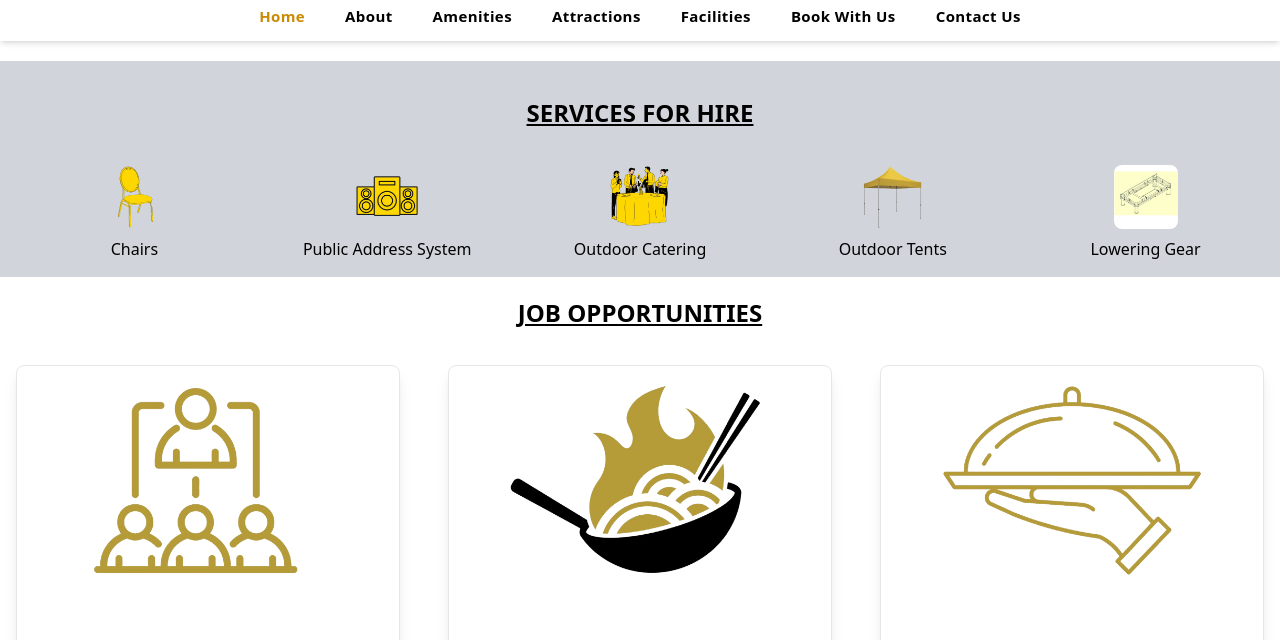
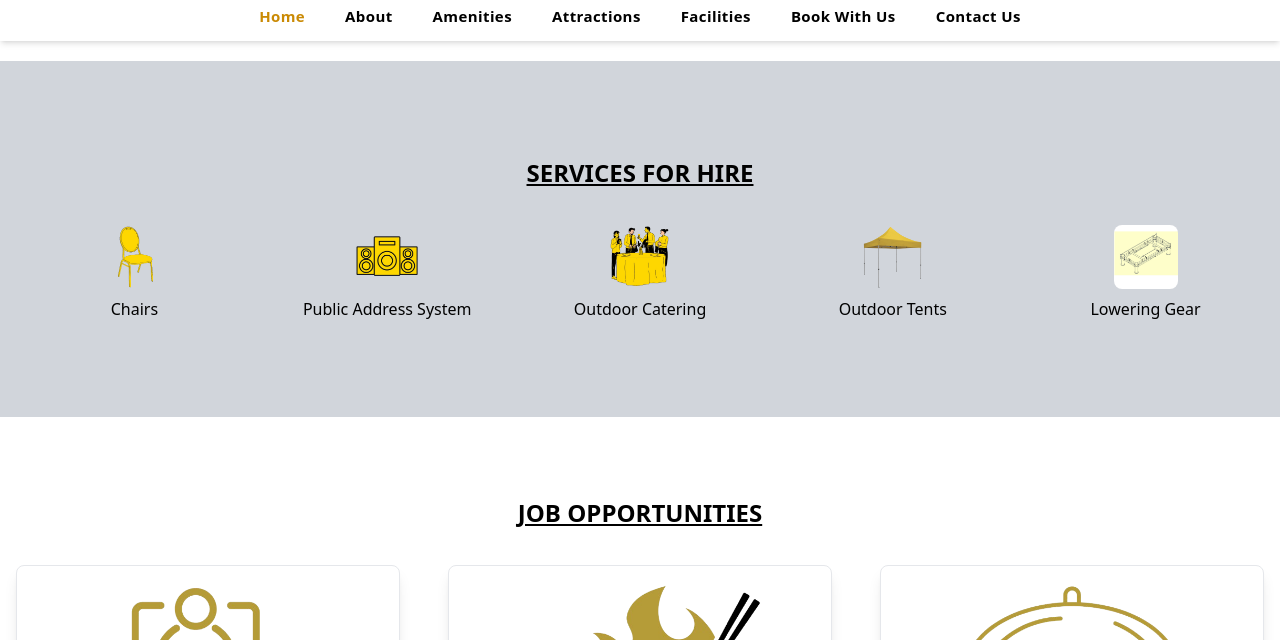
Before and after one commit to Opiyo24/golden_gate_resort, a website: page src/announcements.html in a window 1280 px wide. Shown: the part 114-754 px from the top of the page. Drawn offline with nearby package versions, Linux system fonts and the light colour scheme; some icons are missing.

Commit message:
Adding padding to the hires section and one more JD for each

```diff
--- a/src/announcements.html
+++ b/src/announcements.html
@@ -22,6 +22,8 @@
       })();
     </script>
   <link href="./output.css" rel="stylesheet">
+  <title>Jobs & Ads</title>
+  <link rel="icon" type="image/png" href="./images/logo.png">
 </head>
 <body>
   <!-- <div class="justify-center mt-0 mb-4 bg-gray-400">
@@ -92,9 +94,9 @@
 
   <section class="flex flex-col py-5">
     <div class="h-full w-full bg-gray-300 p-4">
-        <h1 class="text-2xl text-center py-5 underline font-bold mb-4">SERVICES FOR HIRE</h1>
+        <h1 class="text-2xl text-center pb-5 pt-10 md:pt-20 underline font-bold mb-4">SERVICES FOR HIRE</h1>
 
-        <div class="grid grid-cols-2 md:grid-cols-4 lg:grid-cols-5 gap-4">
+        <div class="grid grid-cols-2 md:grid-cols-4 lg:grid-cols-5 gap-4 pb-10 md:pb-20">
             <!-- Image 1 -->
             <div class="flex flex-col items-center">
                 <img src="./images/chairs.png" class="h-16 w-16 rounded-lg" alt="Service 1" />
@@ -128,7 +130,7 @@
     </div>
 
     <div class="w-full">
-        <h1 class="text-2xl text-center py-5 underline font-bold mb-4">JOB OPPORTUNITIES</h1>
+        <h1 class="text-2xl text-center pb-5 pt-10 md:pt-20 underline font-bold mb-4">JOB OPPORTUNITIES</h1>
     </div>
 
     <div class="w-full grid grid-cols-1 sm:grid-cols-1 md:grid-cols-2 lg:grid-cols-3 gap-4">
@@ -157,6 +159,7 @@
                         <li class="before:content-['•'] before:pr-2">Oversee daily operations</li>
                         <li class="before:content-['•'] before:pr-2">Ensure customer satisfaction</li>
                         <li class="before:content-['•'] before:pr-2">Manage staff and inventory</li>
+                        <li class="before:content-['•'] before:pr-2">Handle additional tasks as required.</li>
                     </ul>
                 </div>
                 <!-- Buttons -->
@@ -191,6 +194,7 @@
                         <li class="before:content-['•'] before:pr-2">Create and manage menu items</li>
                         <li class="before:content-['•'] before:pr-2">Oversee kitchen staff and inventory</li>
                         <li class="before:content-['•'] before:pr-2">Maintain cleanliness and food safety</li>
+                        <li class="before:content-['•'] before:pr-2">Handle additional tasks as required.</li>
                     </ul>
                 </div>
                 <!-- Buttons -->
@@ -225,6 +229,7 @@
                         <li class="before:content-['•'] before:pr-2">Assist customers with inquiries</li>
                         <li class="before:content-['•'] before:pr-2">Ensure proper maintenance of equipment</li>
                         <li class="before:content-['•'] before:pr-2">Follow safety protocols</li>
+                        <li class="before:content-['•'] before:pr-2">Handle additional tasks as required.</li>
                     </ul>
                 </div>
                 <!-- Buttons -->
```
